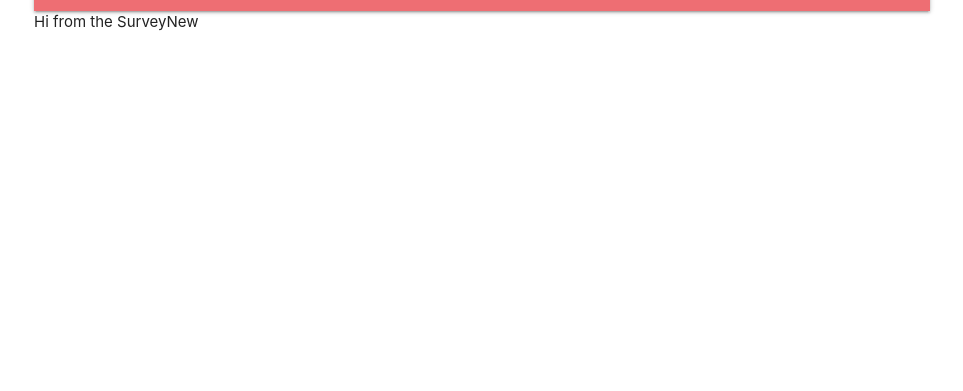
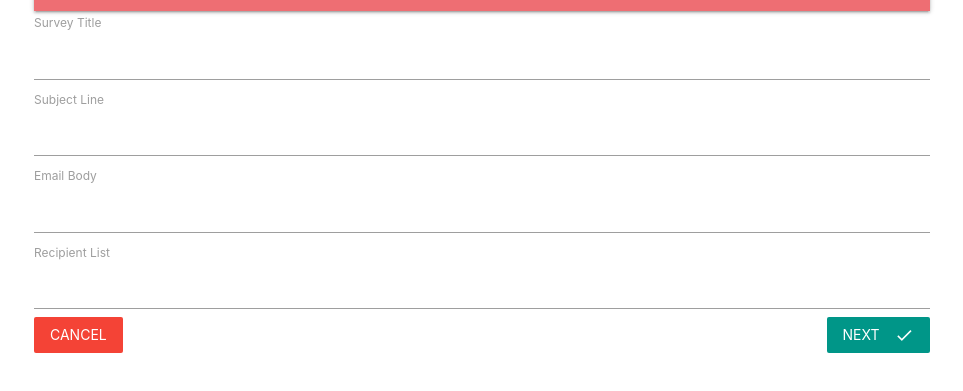
Before and after one commit to mahmouddawa/feedy, a React app in the folder client/: page /surveys/new in a window 1280 px wide. Shown: the part 53-444 px from the top of the page, without its empty margins (158-1121 px from the left). Built offline with nearby package versions, Linux system fonts and the light colour scheme; no server answers.

Commit message:
adding the form
adding the survey form

```diff
--- a/client/public/index.html
+++ b/client/public/index.html
@@ -9,6 +9,7 @@
       name="description"
       content="Web site created using create-react-app"
     />
+    <link href="https://fonts.googleapis.com/icon?family=Material+Icons" rel="stylesheet">
     <link rel="apple-touch-icon" href="%PUBLIC_URL%/logo192.png" />
     <!--
       manifest.json provides metadata used when your web app is installed on a
--- a/client/src/components/App.js
+++ b/client/src/components/App.js
@@ -1,7 +1,7 @@
 import React, { Component } from "react";
 import { BrowserRouter, Route } from "react-router-dom";
 import Header from "./Header";
-import SurveyNew from "./SurveyNew";
+import SurveyNew from "./surveys/SurveyNew";
 import Landing from "./Landing";
 import Dashboard from "./Dashboard";
 import { connect } from "react-redux";
--- a/client/src/components/Dashboard.js
+++ b/client/src/components/Dashboard.js
@@ -1,7 +1,19 @@
 import React from "react";
+import { Link } from "react-router-dom";
 
 const Dashboard = () => {
-  return <div>Hi from the Dashboard/ surveys</div>;
+  return (
+    <div>
+      <div className="fixed-action-btn">
+        <Link
+          to="/surveys/new"
+          className="btn-floating btn-large waves-effect waves-light red"
+        >
+          <i className="material-icons">add</i>
+        </Link>
+      </div>
+    </div>
+  );
 };
 
 export default Dashboard;
--- a/client/src/components/SurveyNew.js
+++ /dev/null
@@ -1,7 +0,0 @@
-import React from "react";
-
-const SurveyNew = () => {
-  return <div>Hi from the SurveyNew</div>;
-};
-
-export default SurveyNew;
--- /dev/null
+++ b/client/src/components/surveys/SurveyField.js
@@ -0,0 +1,14 @@
+import React from "react";
+
+export default ({ input, label }) => {
+  console.log(input);
+  return (
+    <div>
+      <label>{label}</label>
+      <input {...input} />
+    </div>
+  );
+};
+
+//<input {...input} /> adding the {...input} means to pass all the properties that are
+//provided on the props.input
--- /dev/null
+++ b/client/src/components/surveys/SurveyForm.js
@@ -0,0 +1,49 @@
+import React, { Component } from "react";
+import { reduxForm, Field } from "redux-form";
+import SurveyField from "./SurveyField";
+import _ from "lodash";
+import { Link } from "react-router-dom";
+
+const FIELDS = [
+  { label: "Survey Title", name: "title" },
+  { label: "Subject Line", name: "subject" },
+  { label: "Email Body", name: "body" },
+  { label: "Recipient List", name: "Emails" },
+];
+class SurveyForm extends Component {
+  renderFields() {
+    return _.map(FIELDS, ({ label, name }) => {
+      return (
+        <Field
+          key={name}
+          component={SurveyField}
+          type="text"
+          label={label}
+          name={name}
+        />
+      );
+    });
+  }
+  render() {
+    return (
+      <div>
+        <form
+          onSubmit={this.props.handleSubmit((values) => console.log(values))}
+        >
+          {this.renderFields()}
+          <button type="submit" className="teal btn-flat right white-text">
+            Next
+            <i className="material-icons right">done</i>
+          </button>
+          <Link to="/surveys" className="red btn-flat white-text">
+            {" "}
+            Cancel{" "}
+          </Link>
+        </form>
+      </div>
+    );
+  }
+}
+export default reduxForm({
+  form: "surveyForm",
+})(SurveyForm);
--- /dev/null
+++ b/client/src/components/surveys/SurveyNew.js
@@ -0,0 +1,13 @@
+import React, { Component } from "react";
+import SurveyForm from "./SurveyForm";
+
+class SurveyNew extends Component {
+  render() {
+    return (
+      <div>
+        <SurveyForm />
+      </div>
+    );
+  }
+}
+export default SurveyNew;
--- a/client/src/reducers/index.js
+++ b/client/src/reducers/index.js
@@ -1,6 +1,8 @@
 import { combineReducers } from "redux";
+import { reducer as reduxFrom } from "redux-form";
 import authReducer from "./authReducer";
 
 export default combineReducers({
   auth: authReducer,
+  form: reduxFrom,
 });
--- a/package.json
+++ b/package.json
@@ -25,6 +25,7 @@
     "nodemon": "^2.0.7",
     "passport": "^0.4.1",
     "passport-google-oauth20": "^2.0.0",
+    "redux-form": "^8.3.7",
     "sendgrid": "^5.2.3",
     "stripe": "^8.154.0"
   },
```
Also changed, not shown: 1 other file.
